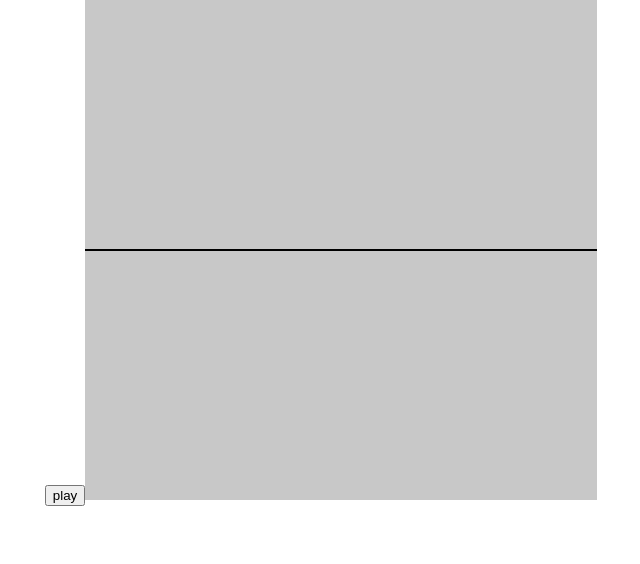
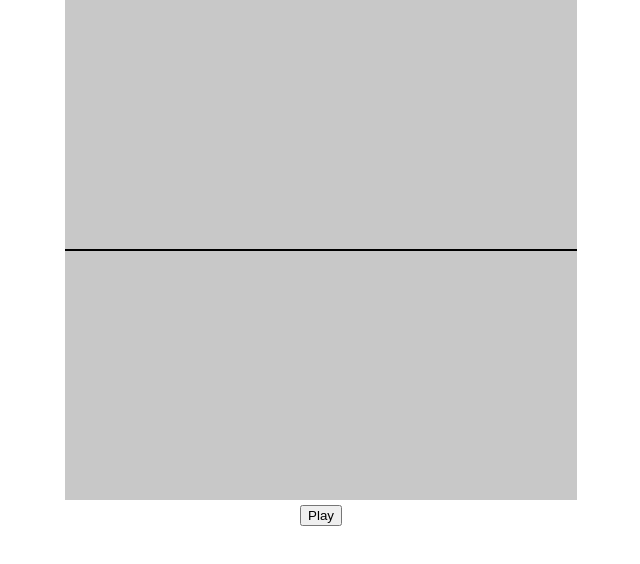
Before and after one commit to alwonder/synesthetic, a React (Create React App) app: page / in a window 1280 px wide. Shown: the top 564 px of the page, without its empty margins (319-959 px from the left). Built offline with nearby package versions, Linux system fonts and the light colour scheme.

Commit message:
Init audio player component

```diff
--- a/src/App.tsx
+++ b/src/App.tsx
@@ -1,5 +1,6 @@
 import React, { useCallback, useEffect, useRef, useState } from 'react';
 import './App.css';
+import { AudioPlayer } from './audioPlayer/AudioPlayer';
 import sample1 from './samples/sample1.ogg';
 import { AudioAnalyserFactory } from './utils/AudioContext';
 import { BasicVisualizer } from './visualizers/BasicVisualizer';
@@ -14,22 +15,11 @@ const HEIGHT = 500;
 const FFT_SIZE = 1024;
 
 function App() {
-  const [isPlaying, setIsPlaying] = useState(false);
   const canvasRef = useRef<HTMLCanvasElement>(null);
   const audioContextRef = useRef<AudioContext>();
   const analyserRef = useRef<AnalyserNode>();
   const dataArrayRef = useRef<Uint8Array>();
   const visualizerRef = useRef<BasicVisualizer | null>(null);
-
-  function play() {
-    someAudio.play();
-    setIsPlaying(true);
-  }
-
-  function pause() {
-    someAudio.pause();
-    setIsPlaying(false);
-  }
 
   useEffect(() => {
     const { audioContext, audioAnalyser } = AudioAnalyserFactory.create();
@@ -61,8 +51,8 @@ function App() {
 
   return (
     <div className="App">
-      {isPlaying ? <button onClick={pause}>pause</button> : <button onClick={play}>play</button>}
       <canvas ref={canvasRef} width={WIDTH} height={HEIGHT} />
+      <AudioPlayer audio={someAudio} />
     </div>
   );
 }
--- /dev/null
+++ b/src/audioPlayer/AudioPlayer.tsx
@@ -0,0 +1,32 @@
+import React, { useCallback, useState } from 'react';
+
+type Props = {
+  audio: HTMLAudioElement;
+};
+
+export const AudioPlayer = ({ audio }: Props) => {
+  const [isPlaying, setIsPlaying] = useState(false);
+
+  const onPlayPauseClick = useCallback(() => {
+    if (isPlaying) {
+      audio.pause();
+      // TODO delete indirect pause;
+      setIsPlaying(false);
+    } else {
+      audio
+        .play()
+        .then(() => {
+          setIsPlaying(true);
+        })
+        .catch((error) => {
+          console.warn('Failed to play audio', error);
+        });
+    }
+  }, [isPlaying, audio]);
+
+  return (
+    <div>
+      <button onClick={onPlayPauseClick}>{isPlaying ? 'Pause' : 'Play'}</button>
+    </div>
+  );
+};
```
